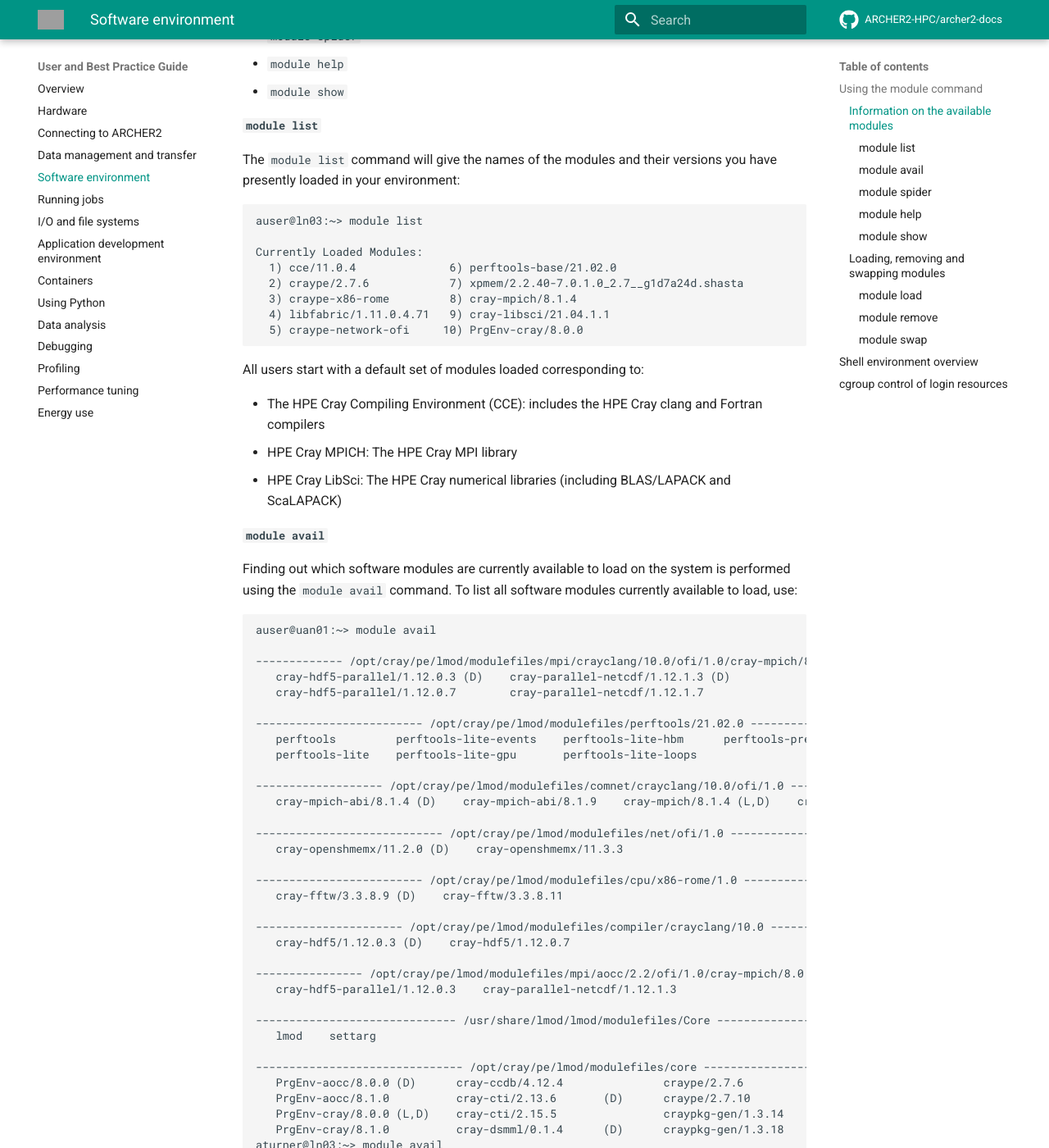
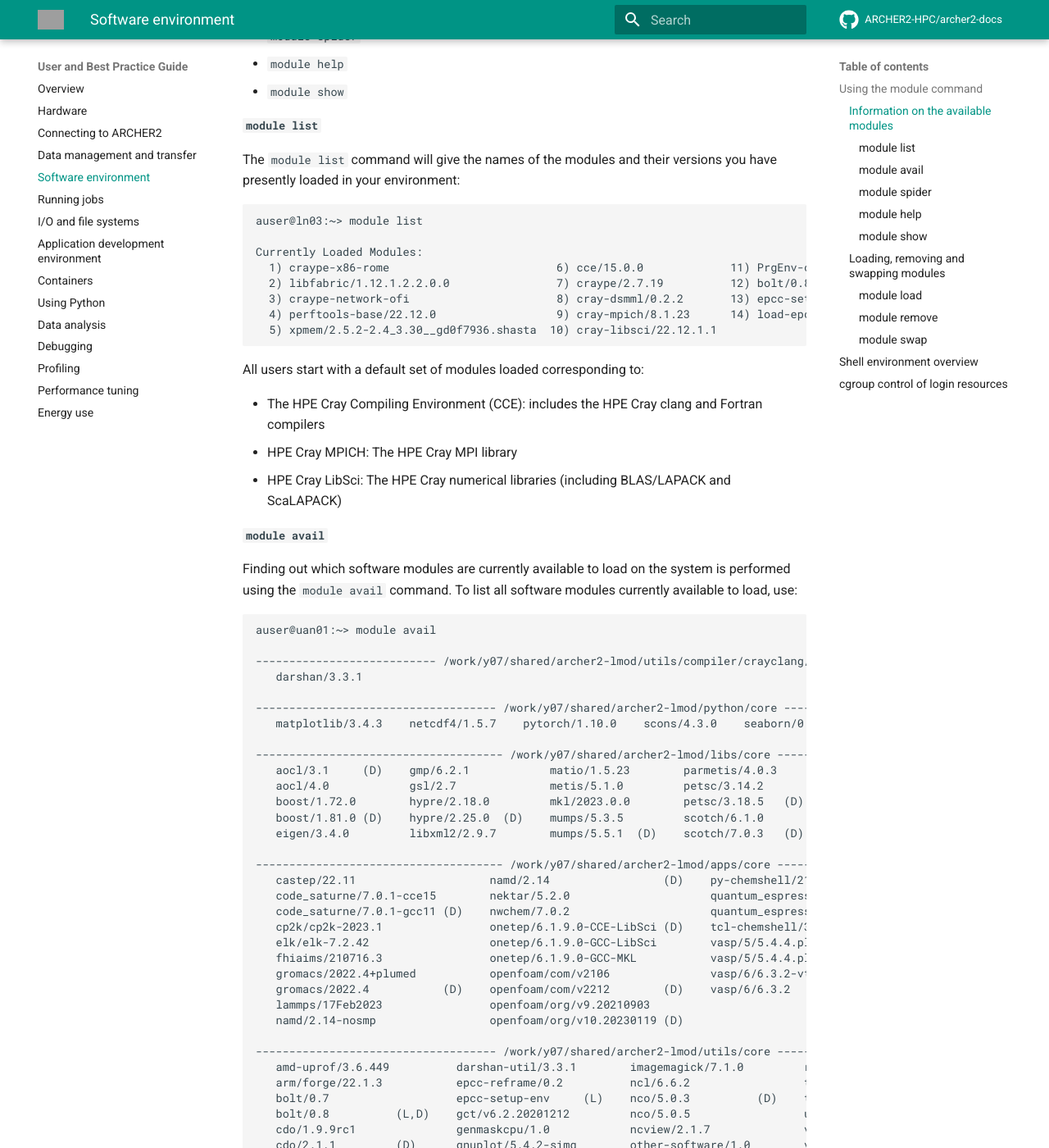
Before and after one commit to ARCHER2-HPC/archer2-docs, an MkDocs documentation site: the page built from docs/user-guide/sw-environment.md, in a window 1280 px wide and 1400 px high, scrolled down 1738 px. Shown: the whole window at 82% size. Built offline with MkDocs 1.6.1 and Material for MkDocs 9.7.7, drawn with Linux system fonts in a browser that asks for light colours; comment, search, counter and statistics services are not loaded; some of the changed text lies outside the part shown; grey boxes are pictures that could not be loaded.

Commit message:
Updates first two sections

````diff
--- a/docs/user-guide/sw-environment.md
+++ b/docs/user-guide/sw-environment.md
@@ -81,11 +81,11 @@ versions you have presently loaded in your environment:
 auser@ln03:~> module list
 
 Currently Loaded Modules:
-  1) cce/11.0.4              6) perftools-base/21.02.0
-  2) craype/2.7.6            7) xpmem/2.2.40-7.0.1.0_2.7__g1d7a24d.shasta
-  3) craype-x86-rome         8) cray-mpich/8.1.4
-  4) libfabric/1.11.0.4.71   9) cray-libsci/21.04.1.1
-  5) craype-network-ofi     10) PrgEnv-cray/8.0.0
+  1) craype-x86-rome                         6) cce/15.0.0             11) PrgEnv-cray/8.3.3
+  2) libfabric/1.12.1.2.2.0.0                7) craype/2.7.19          12) bolt/0.8
+  3) craype-network-ofi                      8) cray-dsmml/0.2.2       13) epcc-setup-env
+  4) perftools-base/22.12.0                  9) cray-mpich/8.1.23      14) load-epcc-module
+  5) xpmem/2.5.2-2.4_3.30__gd0f7936.shasta  10) cray-libsci/22.12.1.1
 
 ```
 
@@ -105,111 +105,48 @@ currently available to load, use:
 ```
 auser@uan01:~> module avail
 
-------------- /opt/cray/pe/lmod/modulefiles/mpi/crayclang/10.0/ofi/1.0/cray-mpich/8.0 -------------
-   cray-hdf5-parallel/1.12.0.3 (D)    cray-parallel-netcdf/1.12.1.3 (D)
-   cray-hdf5-parallel/1.12.0.7        cray-parallel-netcdf/1.12.1.7
+--------------------------- /work/y07/shared/archer2-lmod/utils/compiler/crayclang/10.0 ---------------------------
+   darshan/3.3.1
 
-------------------------- /opt/cray/pe/lmod/modulefiles/perftools/21.02.0 -------------------------
-   perftools         perftools-lite-events    perftools-lite-hbm      perftools-preload
-   perftools-lite    perftools-lite-gpu       perftools-lite-loops
+------------------------------------ /work/y07/shared/archer2-lmod/python/core ------------------------------------
+   matplotlib/3.4.3    netcdf4/1.5.7    pytorch/1.10.0    scons/4.3.0    seaborn/0.11.2    tensorflow/2.7.0
 
-------------------- /opt/cray/pe/lmod/modulefiles/comnet/crayclang/10.0/ofi/1.0 -------------------
-   cray-mpich-abi/8.1.4 (D)    cray-mpich-abi/8.1.9    cray-mpich/8.1.4 (L,D)    cray-mpich/8.1.9
+------------------------------------- /work/y07/shared/archer2-lmod/libs/core -------------------------------------
+   aocl/3.1     (D)    gmp/6.2.1            matio/1.5.23        parmetis/4.0.3        slepc/3.14.1
+   aocl/4.0            gsl/2.7              metis/5.1.0         petsc/3.14.2          slepc/3.18.3       (D)
+   boost/1.72.0        hypre/2.18.0         mkl/2023.0.0        petsc/3.18.5   (D)    superlu-dist/6.4.0
+   boost/1.81.0 (D)    hypre/2.25.0  (D)    mumps/5.3.5         scotch/6.1.0          superlu-dist/8.1.2 (D)
+   eigen/3.4.0         libxml2/2.9.7        mumps/5.5.1  (D)    scotch/7.0.3   (D)    superlu/5.2.2
 
----------------------------- /opt/cray/pe/lmod/modulefiles/net/ofi/1.0 ----------------------------
-   cray-openshmemx/11.2.0 (D)    cray-openshmemx/11.3.3
+------------------------------------- /work/y07/shared/archer2-lmod/apps/core -------------------------------------
+   castep/22.11                    namd/2.14                 (D)    py-chemshell/21.0.3
+   code_saturne/7.0.1-cce15        nektar/5.2.0                     quantum_espresso/6.8  (D)
+   code_saturne/7.0.1-gcc11 (D)    nwchem/7.0.2                     quantum_espresso/7.1
+   cp2k/cp2k-2023.1                onetep/6.1.9.0-CCE-LibSci (D)    tcl-chemshell/3.7.1
+   elk/elk-7.2.42                  onetep/6.1.9.0-GCC-LibSci        vasp/5/5.4.4.pl2-vtst
+   fhiaims/210716.3                onetep/6.1.9.0-GCC-MKL           vasp/5/5.4.4.pl2
+   gromacs/2022.4+plumed           openfoam/com/v2106               vasp/6/6.3.2-vtst
+   gromacs/2022.4           (D)    openfoam/com/v2212        (D)    vasp/6/6.3.2          (D)
+   lammps/17Feb2023                openfoam/org/v9.20210903
+   namd/2.14-nosmp                 openfoam/org/v10.20230119 (D)
 
-------------------------- /opt/cray/pe/lmod/modulefiles/cpu/x86-rome/1.0 --------------------------
-   cray-fftw/3.3.8.9 (D)    cray-fftw/3.3.8.11
+------------------------------------ /work/y07/shared/archer2-lmod/utils/core -------------------------------------
+   amd-uprof/3.6.449          darshan-util/3.3.1        imagemagick/7.1.0         reframe/4.1.0
+   arm/forge/22.1.3           epcc-reframe/0.2          ncl/6.6.2                 tcl/8.6.13
+   bolt/0.7                   epcc-setup-env     (L)    nco/5.0.3          (D)    tk/8.6.13
+   bolt/0.8          (L,D)    gct/v6.2.20201212         nco/5.0.5                 usage-analysis/1.2
+   cdo/1.9.9rc1               genmaskcpu/1.0            ncview/2.1.7              visidata/2.1
+   cdo/2.1.1         (D)      gnuplot/5.4.2-simg        other-software/1.0        vmd/1.9.3-gcc10
+   cmake/3.18.4               gnuplot/5.4.2      (D)    paraview/5.9.1     (D)    xthi/1.3
+   cmake/3.21.3      (D)      gnuplot/5.4.3             paraview/5.10.1
 
----------------------- /opt/cray/pe/lmod/modulefiles/compiler/crayclang/10.0 ----------------------
-   cray-hdf5/1.12.0.3 (D)    cray-hdf5/1.12.0.7
+--------------------- /opt/cray/pe/lmod/modulefiles/mpi/crayclang/14.0/ofi/1.0/cray-mpich/8.0 ---------------------
+   cray-hdf5-parallel/1.12.2.1    cray-mpixlate/1.0.0.6    cray-parallel-netcdf/1.12.3.1
 
----------------- /opt/cray/pe/lmod/modulefiles/mpi/aocc/2.2/ofi/1.0/cray-mpich/8.0 ----------------
-   cray-hdf5-parallel/1.12.0.3    cray-parallel-netcdf/1.12.1.3
+--------------------------- /opt/cray/pe/lmod/modulefiles/comnet/crayclang/14.0/ofi/1.0 ---------------------------
+   cray-mpich-abi/8.1.23    cray-mpich/8.1.23 (L)
 
------------------------------- /usr/share/lmod/lmod/modulefiles/Core ------------------------------
-   lmod    settarg
-
-------------------------------- /opt/cray/pe/lmod/modulefiles/core --------------------------------
-   PrgEnv-aocc/8.0.0 (D)      cray-ccdb/4.12.4               craype/2.7.6           (L,D)
-   PrgEnv-aocc/8.1.0          cray-cti/2.13.6       (D)      craype/2.7.10
-   PrgEnv-cray/8.0.0 (L,D)    cray-cti/2.15.5                craypkg-gen/1.3.14     (D)
-   PrgEnv-cray/8.1.0          cray-dsmml/0.1.4      (D)      craypkg-gen/1.3.18
-aturner@ln03:~> module avail
-
-------------- /opt/cray/pe/lmod/modulefiles/mpi/crayclang/10.0/ofi/1.0/cray-mpich/8.0 -------------
-   cray-hdf5-parallel/1.12.0.3 (D)    cray-parallel-netcdf/1.12.1.3 (D)
-   cray-hdf5-parallel/1.12.0.7        cray-parallel-netcdf/1.12.1.7
-
-------------------------- /opt/cray/pe/lmod/modulefiles/perftools/21.02.0 -------------------------
-   perftools         perftools-lite-events    perftools-lite-hbm      perftools-preload
-   perftools-lite    perftools-lite-gpu       perftools-lite-loops
-
-------------------- /opt/cray/pe/lmod/modulefiles/comnet/crayclang/10.0/ofi/1.0 -------------------
-   cray-mpich-abi/8.1.4 (D)    cray-mpich-abi/8.1.9    cray-mpich/8.1.4 (L,D)    cray-mpich/8.1.9
-
----------------------------- /opt/cray/pe/lmod/modulefiles/net/ofi/1.0 ----------------------------
-   cray-openshmemx/11.2.0 (D)    cray-openshmemx/11.3.3
-
-------------------------- /opt/cray/pe/lmod/modulefiles/cpu/x86-rome/1.0 --------------------------
-   cray-fftw/3.3.8.9 (D)    cray-fftw/3.3.8.11
-
----------------------- /opt/cray/pe/lmod/modulefiles/compiler/crayclang/10.0 ----------------------
-   cray-hdf5/1.12.0.3 (D)    cray-hdf5/1.12.0.7
-
----------------- /opt/cray/pe/lmod/modulefiles/mpi/aocc/2.2/ofi/1.0/cray-mpich/8.0 ----------------
-   cray-hdf5-parallel/1.12.0.3    cray-parallel-netcdf/1.12.1.3
-
------------------------------- /usr/share/lmod/lmod/modulefiles/Core ------------------------------
-   lmod    settarg
-
-------------------------------- /opt/cray/pe/lmod/modulefiles/core --------------------------------
-   PrgEnv-aocc/8.0.0 (D)      cray-ccdb/4.12.4               craype/2.7.6           (L,D)
-   PrgEnv-aocc/8.1.0          cray-cti/2.13.6       (D)      craype/2.7.10
-   PrgEnv-cray/8.0.0 (L,D)    cray-cti/2.15.5                craypkg-gen/1.3.14     (D)
-   PrgEnv-cray/8.1.0          cray-dsmml/0.1.4      (D)      craypkg-gen/1.3.18
-   PrgEnv-gnu/8.0.0  (D)      cray-dsmml/0.2.1               gcc/9.3.0
-   PrgEnv-gnu/8.1.0           cray-jemalloc/5.1.0.4          gcc/10.2.0             (D)
-   aocc/2.2.0.1      (D)      cray-libpals/1.0.17            gcc/10.3.0
-   aocc/3.0.0                 cray-libsci/21.04.1.1 (L,D)    gcc/11.2.0
-   atp/3.13.1        (D)      cray-libsci/21.08.1.2          gdb4hpc/4.12.5         (D)
-   atp/3.14.5                 cray-pals/1.0.17               gdb4hpc/4.13.5
-   cce/11.0.4        (L,D)    cray-pmi-lib/6.0.10   (D)      iobuf/2.0.10
-   cce/12.0.3                 cray-pmi-lib/6.0.13            papi/6.0.0.6           (D)
-   cpe-cuda/21.09             cray-pmi/6.0.10       (D)      papi/6.0.0.9
-   cpe/21.04         (D)      cray-pmi/6.0.13                perftools-base/21.02.0 (L,D)
-   cpe/21.09                  cray-python/3.8.5.0   (D)      perftools-base/21.09.0
-   cray-R/4.0.3.0    (D)      cray-python/3.9.4.1            valgrind4hpc/2.11.1    (D)
-   cray-R/4.1.1.0             cray-stat/4.10.1      (D)      valgrind4hpc/2.12.4
-   cray-ccdb/4.11.1  (D)      cray-stat/4.11.5
-
----------------------- /opt/cray/pe/lmod/modulefiles/craype-targets/default -----------------------
-   craype-accel-amd-gfx908    craype-hugepages256M    craype-network-none
-   craype-accel-amd-gfx90a    craype-hugepages2G      craype-network-ofi  (L)
-   craype-accel-host          craype-hugepages2M      craype-network-ucx
-   craype-accel-nvidia70      craype-hugepages32M     craype-x86-milan
-   craype-accel-nvidia80      craype-hugepages4M      craype-x86-rome     (L)
-   craype-hugepages128M       craype-hugepages512M    craype-x86-trento
-   craype-hugepages16M        craype-hugepages64M
-   craype-hugepages1G         craype-hugepages8M
-
--------------------------------------- /opt/cray/modulefiles --------------------------------------
-   cray-lustre-client/2.12.4.2_cray_63_g79cd827-7.0.1.0_8.1__g79cd827237.shasta
-   cray-shasta-mlnx-firmware/1.0.8
-   dvs/2.12_4.0.112-7.0.1.0_15.1__ga97f35d9
-   libfabric/1.11.0.4.71                                                        (L)
-   xpmem/2.2.40-7.0.1.0_2.7__g1d7a24d.shasta                                    (L)
-
----------------------------------------- /opt/modulefiles -----------------------------------------
-   aocc/2.2.0.1    aocc/3.0.0    cray-R/4.0.3.0    gcc/8.1.0    gcc/9.3.0    gcc/10.2.0
-
-  Where:
-   L:  Module is loaded
-   D:  Default Module
-
-Use "module spider" to find all possible modules and extensions.
-Use "module keyword key1 key2 ..." to search for all possible modules matching any of the "keys".
+...output trimmed...
 
 ```
 
@@ -234,11 +171,11 @@ available versions of the HPE Cray FFTW library, use:
 ```
 auser@ln03:~>  module avail cray-fftw
 
-------------------------- /opt/cray/pe/lmod/modulefiles/cpu/x86-rome/1.0 --------------------------
-   cray-fftw/3.3.8.9 (D)    cray-fftw/3.3.8.11
+--------------------------------- /opt/cray/pe/lmod/modulefiles/cpu/x86-rome/1.0 ----------------------------------
+   cray-fftw/3.3.10.3
 
-  Where:
-   D:  Default Module
+Module defaults are chosen based on Find First Rules due to Name/Version/Version modules found in the module tree.
+See https://lmod.readthedocs.io/en/latest/060_locating.html for details.
 
 Use "module spider" to find all possible modules and extensions.
 Use "module keyword key1 key2 ..." to search for all possible modules matching any of the "keys".
@@ -288,83 +225,50 @@ The following is a list of the modules and extensions currently available:
 
 ...output trimmed...
 
-  cray-mpich-abi: cray-mpich-abi/8.1.4, cray-mpich-abi/8.1.9
+  cray-mpich-abi: cray-mpich-abi/8.1.23
 
-  cray-netcdf: cray-netcdf/4.7.4.3, cray-netcdf/4.7.4.7
+  cray-mpixlate: cray-mpixlate/1.0.0.6
 
-  cray-netcdf-hdf5parallel: cray-netcdf-hdf5parallel/4.7.4.3, cray-netcdf-hdf5parallel/4.7.4.7
+  cray-mrnet: cray-mrnet/5.0.4
 
-  cray-openshmemx: cray-openshmemx/11.2.0, cray-openshmemx/11.3.3
+  cray-netcdf: cray-netcdf/4.9.0.1
+
+  cray-netcdf-hdf5parallel: cray-netcdf-hdf5parallel/4.9.0.1
+
+  cray-openshmemx: cray-openshmemx/11.5.7
 
 ...output trimmed...
 
 ```
 
 Now we know which versions are available, we can use
-`module spider cray-netcdf-hdf5parallel/4.7.4.7` to find out how we can make
+`module spider cray-netcdf-hdf5parallel/4.9.0.1` to find out how we can make
 it available:
 
 ```
-auser@ln03:~> module spider cray-netcdf-hdf5parallel/4.7.4.3
+auser@ln03:~> module spider module spider cray-netcdf-hdf5parallel/4.9.0.1
 
------------------------------------------------------------------------------------------------
-  cray-netcdf-hdf5parallel: cray-netcdf-hdf5parallel/4.7.4.3
------------------------------------------------------------------------------------------------
+---------------------------------------------------------------------------------------------------------------
+  cray-netcdf-hdf5parallel: cray-netcdf-hdf5parallel/4.9.0.1
+---------------------------------------------------------------------------------------------------------------
 
-    You will need to load all module(s) on any one of the lines below before the "cray-netcdf-hdf5parallel/4.7.4.3" module is available to load.
+    You will need to load all module(s) on any one of the lines below before the "cray-netcdf-hdf5parallel/4.9.0.1" module is available to load.
 
-      aocc/2.2.0.1  cray-mpich/8.1.4  cray-hdf5-parallel/1.12.0.3
-      aocc/2.2.0.1  cray-mpich/8.1.4  cray-hdf5-parallel/1.12.0.7
-      aocc/2.2.0.1  cray-mpich/8.1.9  cray-hdf5-parallel/1.12.0.3
-      aocc/2.2.0.1  cray-mpich/8.1.9  cray-hdf5-parallel/1.12.0.7
-      aocc/3.0.0  cray-mpich/8.1.4  cray-hdf5-parallel/1.12.0.3
-      aocc/3.0.0  cray-mpich/8.1.4  cray-hdf5-parallel/1.12.0.7
-      aocc/3.0.0  cray-mpich/8.1.9  cray-hdf5-parallel/1.12.0.3
-      aocc/3.0.0  cray-mpich/8.1.9  cray-hdf5-parallel/1.12.0.7
-      cce/11.0.4  cray-mpich/8.1.4  cray-hdf5-parallel/1.12.0.3
-      cce/11.0.4  cray-mpich/8.1.4  cray-hdf5-parallel/1.12.0.7
-      cce/11.0.4  cray-mpich/8.1.9  cray-hdf5-parallel/1.12.0.3
-      cce/11.0.4  cray-mpich/8.1.9  cray-hdf5-parallel/1.12.0.7
-      cce/12.0.3  cray-mpich/8.1.4  cray-hdf5-parallel/1.12.0.3
-      cce/12.0.3  cray-mpich/8.1.4  cray-hdf5-parallel/1.12.0.7
-      cce/12.0.3  cray-mpich/8.1.9  cray-hdf5-parallel/1.12.0.3
-      cce/12.0.3  cray-mpich/8.1.9  cray-hdf5-parallel/1.12.0.7
-      craype-network-none  cray-mpich/8.1.4  cray-hdf5-parallel/1.12.0.3
-      craype-network-none  cray-mpich/8.1.4  cray-hdf5-parallel/1.12.0.7
-      craype-network-none  cray-mpich/8.1.9  cray-hdf5-parallel/1.12.0.3
-      craype-network-none  cray-mpich/8.1.9  cray-hdf5-parallel/1.12.0.7
-      craype-network-ofi  cray-mpich/8.1.4  cray-hdf5-parallel/1.12.0.3
-      craype-network-ofi  cray-mpich/8.1.4  cray-hdf5-parallel/1.12.0.7
-      craype-network-ofi  cray-mpich/8.1.9  cray-hdf5-parallel/1.12.0.3
-      craype-network-ofi  cray-mpich/8.1.9  cray-hdf5-parallel/1.12.0.7
-      craype-network-ucx  cray-mpich/8.1.4  cray-hdf5-parallel/1.12.0.3
-      craype-network-ucx  cray-mpich/8.1.4  cray-hdf5-parallel/1.12.0.7
-      craype-network-ucx  cray-mpich/8.1.9  cray-hdf5-parallel/1.12.0.3
-      craype-network-ucx  cray-mpich/8.1.9  cray-hdf5-parallel/1.12.0.7
-      gcc/10.2.0  cray-mpich/8.1.4  cray-hdf5-parallel/1.12.0.3
-      gcc/10.2.0  cray-mpich/8.1.4  cray-hdf5-parallel/1.12.0.7
-      gcc/10.2.0  cray-mpich/8.1.9  cray-hdf5-parallel/1.12.0.3
-      gcc/10.2.0  cray-mpich/8.1.9  cray-hdf5-parallel/1.12.0.7
-      gcc/10.3.0  cray-mpich/8.1.4  cray-hdf5-parallel/1.12.0.3
-      gcc/10.3.0  cray-mpich/8.1.4  cray-hdf5-parallel/1.12.0.7
-      gcc/10.3.0  cray-mpich/8.1.9  cray-hdf5-parallel/1.12.0.3
-      gcc/10.3.0  cray-mpich/8.1.9  cray-hdf5-parallel/1.12.0.7
-      gcc/11.2.0  cray-mpich/8.1.4  cray-hdf5-parallel/1.12.0.3
-      gcc/11.2.0  cray-mpich/8.1.4  cray-hdf5-parallel/1.12.0.7
-      gcc/11.2.0  cray-mpich/8.1.9  cray-hdf5-parallel/1.12.0.3
-      gcc/11.2.0  cray-mpich/8.1.9  cray-hdf5-parallel/1.12.0.7
-      gcc/9.3.0  cray-mpich/8.1.4  cray-hdf5-parallel/1.12.0.3
-      gcc/9.3.0  cray-mpich/8.1.4  cray-hdf5-parallel/1.12.0.7
-      gcc/9.3.0  cray-mpich/8.1.9  cray-hdf5-parallel/1.12.0.3
-      gcc/9.3.0  cray-mpich/8.1.9  cray-hdf5-parallel/1.12.0.7
+      aocc/3.2.0  cray-mpich/8.1.23  cray-hdf5-parallel/1.12.2.1
+      cce/15.0.0  cray-mpich/8.1.23  cray-hdf5-parallel/1.12.2.1
+      craype-network-none  cray-mpich/8.1.23  cray-hdf5-parallel/1.12.2.1
+      craype-network-ofi  cray-mpich/8.1.23  cray-hdf5-parallel/1.12.2.1
+      craype-network-ucx  cray-mpich/8.1.23  cray-hdf5-parallel/1.12.2.1
+      gcc/10.3.0  cray-mpich/8.1.23  cray-hdf5-parallel/1.12.2.1
+      gcc/11.2.0  cray-mpich/8.1.23  cray-hdf5-parallel/1.12.2.1
 
     Help:
-      Release info:  /opt/cray/pe/netcdf-hdf5parallel/4.7.4.7/release_info
+      Release info:  /opt/cray/pe/netcdf-hdf5parallel/4.9.0.1/release_info
 
 ```
 
 There is a lot of information here, but what the output is essentailly telling
-us is that in order to have `cray-netcdf-hdf5parallel/4.7.4.3` available to
+us is that in order to have `cray-netcdf-hdf5parallel/4.9.0.1` available to
 load we need to have loaded a compiler (any version of CCE, GCC or AOCC),
 an MPI library (any version of cray-mpich) and `cray-hdf5-parallel` loaded.
 As we always have a compiler and MPI library loaded, we can satisfy all of the
@@ -376,11 +280,11 @@ available to load:
 auser@ln03:~> module load cray-hdf5-parallel
 auser@ln03:~> module avail cray-netcdf-hdf5parallel
 
------ /opt/cray/pe/lmod/modulefiles/hdf5-parallel/crayclang/10.0/ofi/1.0/cray-mpich/8.0/cray-hdf5-parallel/1.12.0 ------
-   cray-netcdf-hdf5parallel/4.7.4.3 (D)    cray-netcdf-hdf5parallel/4.7.4.7
+--- /opt/cray/pe/lmod/modulefiles/hdf5-parallel/crayclang/14.0/ofi/1.0/cray-mpich/8.0/cray-hdf5-parallel/1.12.2 ---
+   cray-netcdf-hdf5parallel/4.9.0.1
 
-  Where:
-   D:  Default Module
+Module defaults are chosen based on Find First Rules due to Name/Version/Version modules found in the module tree.
+See https://lmod.readthedocs.io/en/latest/060_locating.html for details.
 
 Use "module spider" to find all possible modules and extensions.
 Use "module keyword key1 key2 ..." to search for all possible modules matching any of the "keys".
@@ -433,10 +337,10 @@ The above command will load the default version of GROMACS. If you need
 a specific version of the software, you can add more information:
 
 ```
-auser@uan01:~> module load gromacs/2021.2
+auser@uan01:~> module load gromacs/2022.4
 ```
 
-will load GROMACS version 2021.2 into your environment,
+will load GROMACS version 2022.4 into your environment,
 regardless of the default.
 
 #### `module remove`
````
Also changed, not shown: docs/user-guide/connecting.md (+1 -1 lines).
